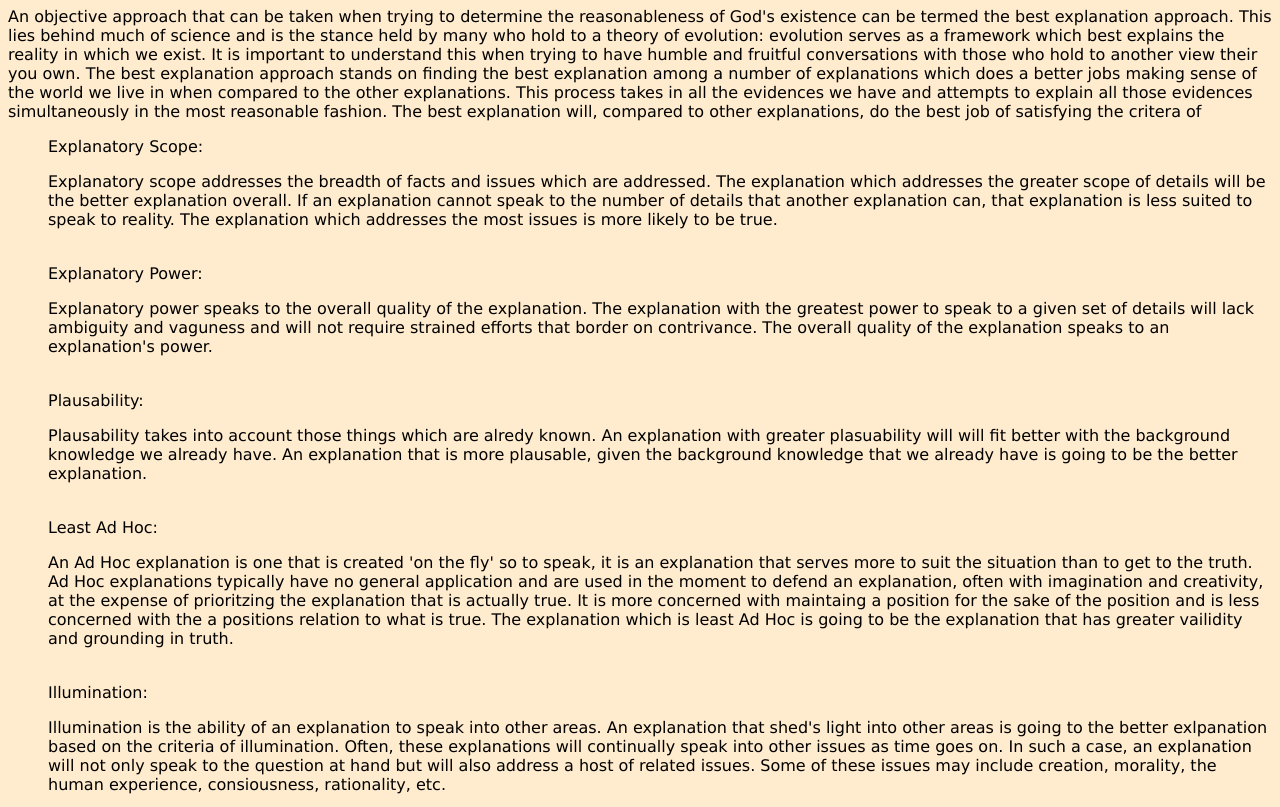
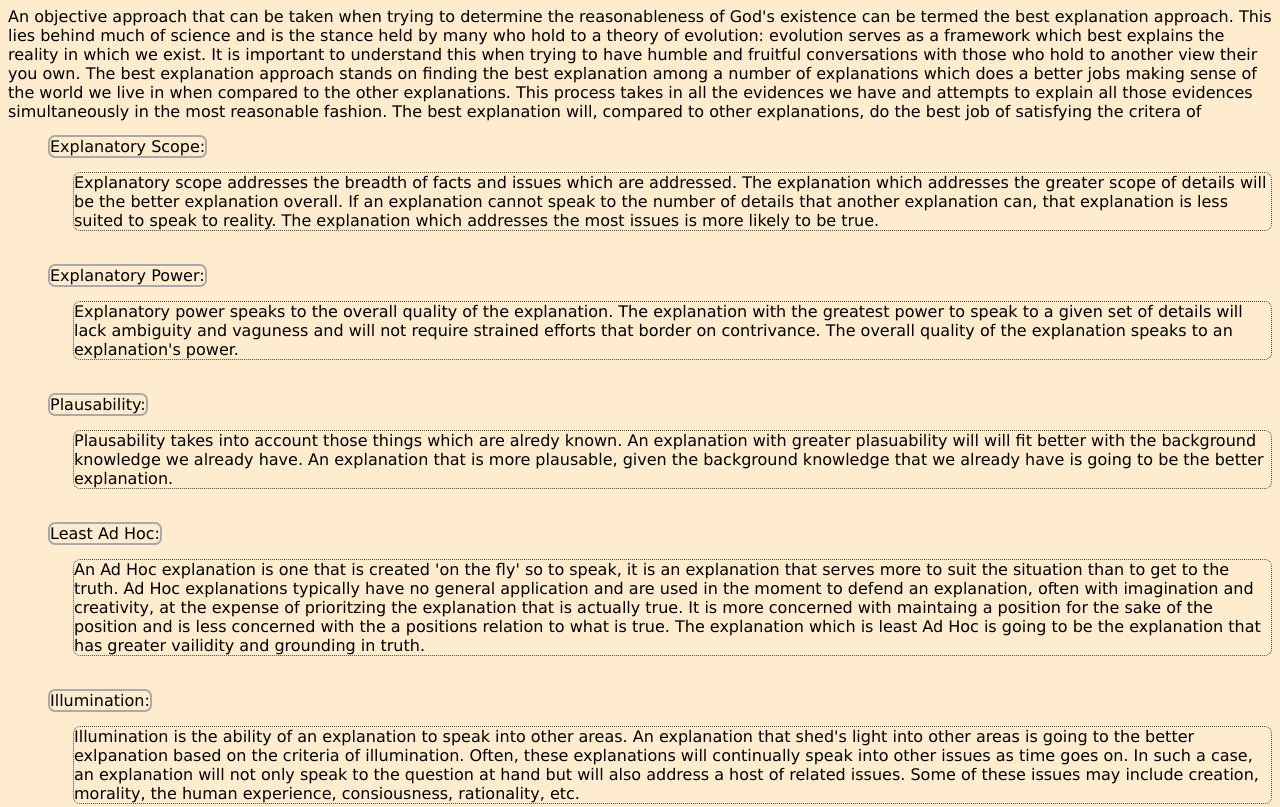
Before and after one commit to AgileMyk/theo-science-page, a plain HTML site: page index2.html in a window 1280 px wide. Shown: the part 1800-2607 px from the top of the page. Drawn offline with Linux system fonts and the light colour scheme.

Commit message:
Add files via upload

```diff
--- a/index2.html
+++ b/index2.html
@@ -122,7 +122,7 @@
 
         <br>
         <section>
-            <h3>Objective Approaching</h3>
+            <h3>Objective Approaches</h3>
                 <p class='pp'>Above I addressed the idea of hard proof. In a similar vein, that issue must be kept in mind
                     when approaching how one determines if God exists. It was often the case in history for people
                     defending their position to call upon 'proofs' to settle the case. The concept of proof, in the
@@ -150,31 +150,31 @@
                      to explain all those evidences simultaneously in the most reasonable fashion. The best explanation will,
                      compared to other explanations, do the best job of satisfying the critera of
                      <ul class=>
-                         <l1>Explanatory Scope:</l1>
+                         <l1 class="point">Explanatory Scope:</l1>
                          <br>
-                         <p>Explanatory scope addresses the breadth of facts and issues which are addressed. The explanation which
+                         <p class="def">Explanatory scope addresses the breadth of facts and issues which are addressed. The explanation which
                              addresses the greater scope of details will be the better explanation overall. If an explanation cannot
                              speak to the number of details that another explanation can, that explanation is less suited to speak to
                              reality. The explanation which addresses the most issues is more likely to be true.
                          </p>
                          <br>
-                         <l1>Explanatory Power:</l1>
+                         <l1 class="point">Explanatory Power:</l1>
                          <br>
-                         <p>Explanatory power speaks to the overall quality of the explanation. The explanation with the greatest power
+                         <p class="def">Explanatory power speaks to the overall quality of the explanation. The explanation with the greatest power
                              to speak to a given set of details will lack ambiguity and vaguness and will not require strained efforts
                              that border on contrivance. The overall quality of the explanation speaks to an explanation's power.
                          </p>
                          <br>
-                         <l1>Plausability:</l1>
+                         <l1 class="point">Plausability:</l1>
                          <br>
-                         <p>Plausability takes into account those things which are alredy known. An explanation with greater plasuability
+                         <p class="def">Plausability takes into account those things which are alredy known. An explanation with greater plasuability
                              will will fit better with the background knowledge we already have. An explanation that is more plausable, given
                              the background knowledge that we already have is going to be the better explanation.
                          </p>
                          <br>
-                         <l1>Least Ad Hoc:</l1>
+                         <l1 class="point">Least Ad Hoc:</l1>
                          <br>
-                         <p>An Ad Hoc explanation is one that is created 'on the fly' so to speak, it is an explanation that serves more to
+                         <p class="def">An Ad Hoc explanation is one that is created 'on the fly' so to speak, it is an explanation that serves more to
                              suit the situation than to get to the truth. Ad Hoc explanations typically have no general application and are
                              used in the moment to defend an explanation, often with imagination and creativity, at the expense of prioritzing
                              the explanation that is actually true. It is more concerned with maintaing a position for the sake of the
@@ -182,9 +182,9 @@
                              Hoc is going to be the explanation that has greater vailidity and grounding in truth.
                          </p>
                          <br>
-                         <l1>Illumination:</l1>
+                         <l1 class="point">Illumination:</l1>
                          <br>
-                         <p>Illumination is the ability of an explanation to speak into other areas. An explanation that shed's light into other
+                         <p class="def">Illumination is the ability of an explanation to speak into other areas. An explanation that shed's light into other
                              areas is going to the better exlpanation based on the criteria of illumination. Often, these explanations will continually
                              speak into other issues as time goes on. In such a case, an explanation will not only speak to the question at hand but
                              will also address a host of related issues. Some of these issues may include creation, morality, the human experience,
--- a/style2.css
+++ b/style2.css
@@ -2,16 +2,26 @@ body {
     background-color: blanchedalmond;
     font-family: 'Lucida Sans', 'Lucida Sans Regular', 'Lucida Grande', 'Lucida Sans Unicode', Geneva, Verdana, sans-serif;
     border: solid gray 4 px;
+    body {
+        // font grows 1px for every 100px of viewport width
+        font-size: calc(16px + 1vw);
+        // leading grows along with font,
+        // with an additional 0.1em + 0.5px per 100px of the viewport
+        line-height: calc(1.1em + 0.5vw);
+      }
 }
 
 header {
     display: flex;
     align-content: center;
     gap:250px;
-    width: 100vw;
+    max-width: 100%;
     height: 120px;
     background-color: slategray;
     margin-bottom: 3px;
+}
+
+p {
 }
 
 img {
@@ -35,6 +45,10 @@ img {
     display: flex;
     align-content: center;
     align-items: center;
+    border: 4px solid white;
+    border-style: ridge;
+    padding:5px;
+    border-radius: 15px;
 }
 
 ul {
@@ -48,6 +62,17 @@ ul {
     text-decoration: none;
 }
 
+.point {
+border: 2px solid darkgray;
+border-radius: 7px;
+}
+
+.def {
+    border: 1px dotted rgb(73, 73, 73);
+    border-radius: 7px;
+    margin-left: 25px;
+    justify-items: center;
+}
 /*
 section {
     border: 2px solid white;
```
